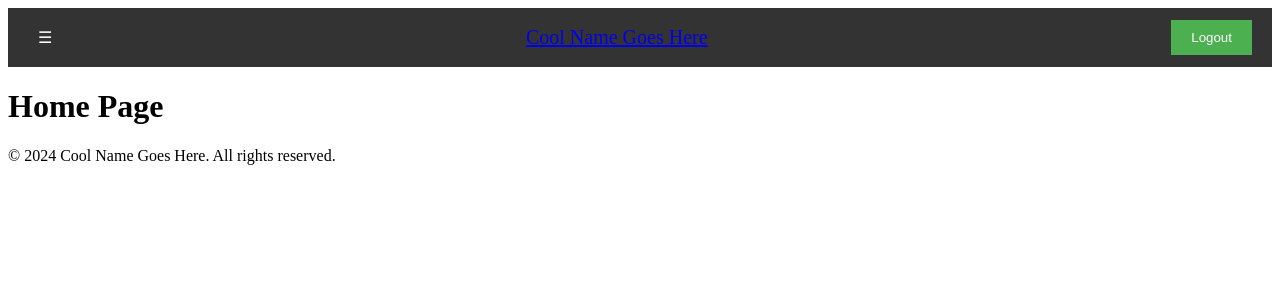
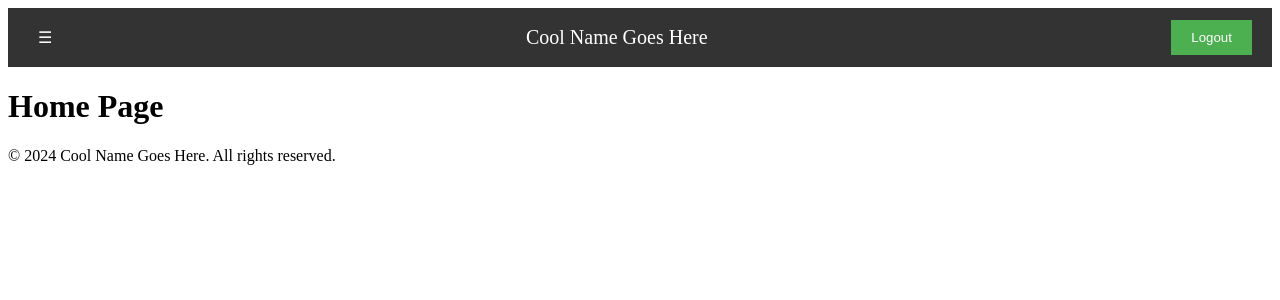
Before and after one commit to smblackwll/PrinciplesLab3, a Django app: page / in a window 1280 px wide. Shown: the top 300 px of the page. Run offline with Django 5.2, Linux system fonts and the light colour scheme; the visitor is signed in with stand-in values (Sample User, id 1).

Commit message:
Update style.css

```diff
--- a/static/css/style.css
+++ b/static/css/style.css
@@ -47,6 +47,18 @@
     font-size: 20px;
 }
 
+.title a {
+    color: white; /* Change color as needed */
+    text-decoration: none; /* Removes underline */
+    font-size: 20px; /* Adjust size as needed */
+}
+
+.title a:hover {
+    color: #ccc; /* Lighter shade for hover effect */
+    text-decoration: underline; /* Adds underline on hover for emphasis */
+}
+
+
 .login-button button {
     background-color: #4CAF50;
     color: white;
```
